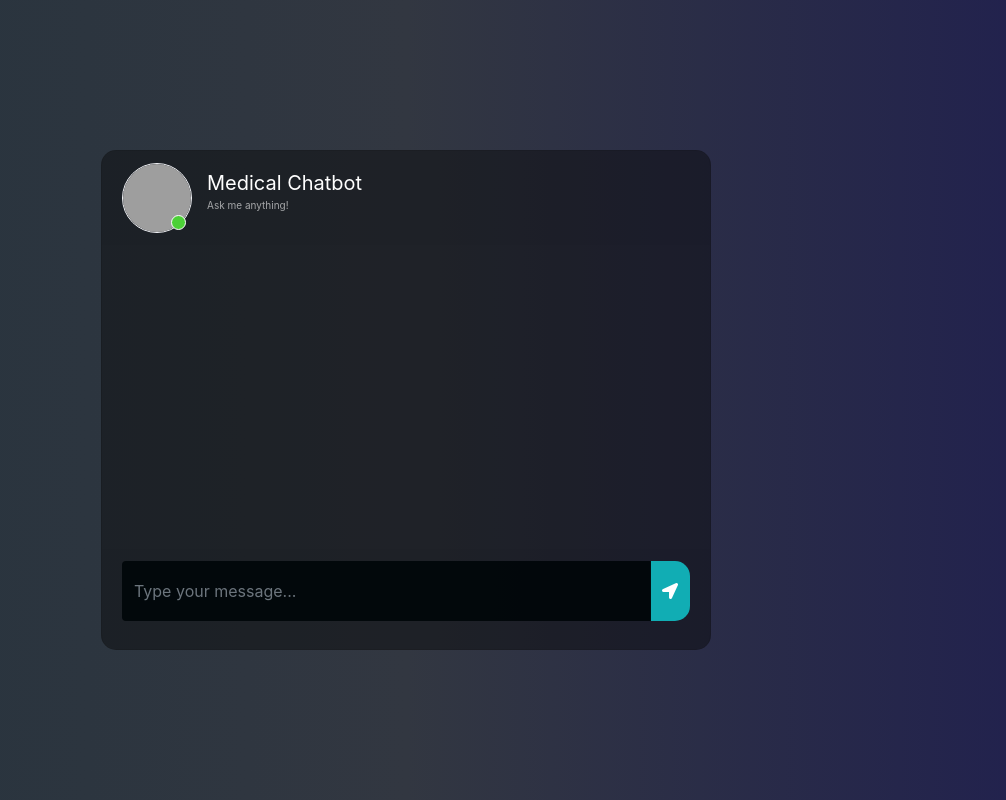
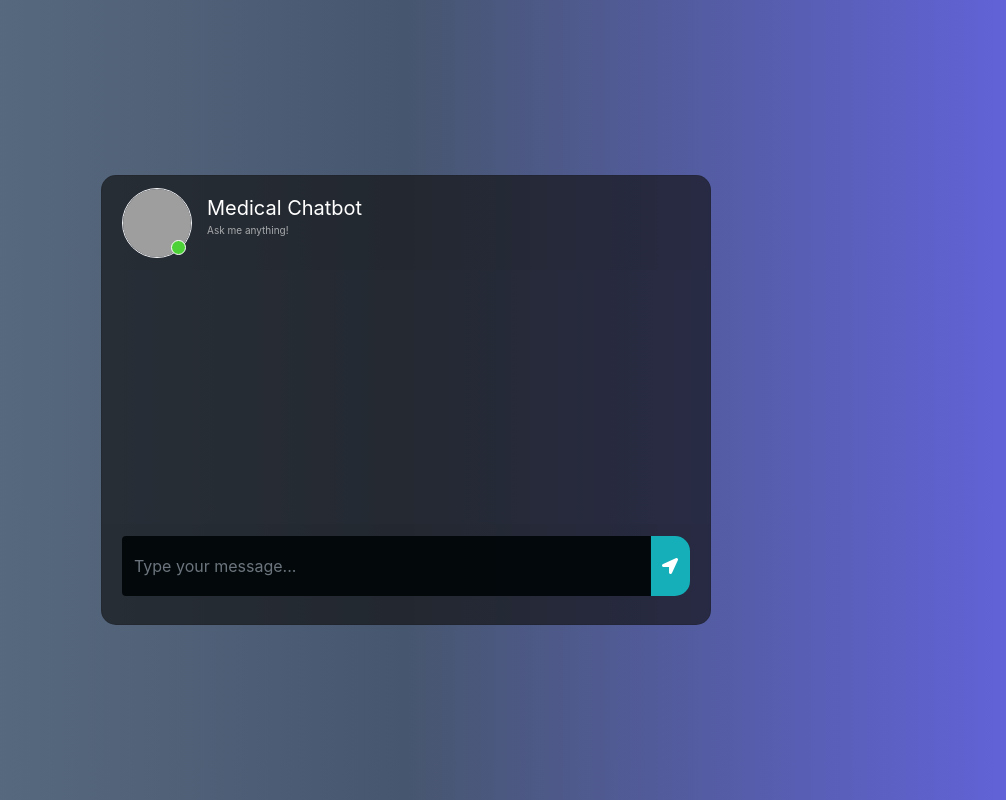
Before and after one commit to farooqshaikh22/Medical-Chatbot-Gen-AI, a Flask app: page / in a window 1280 px wide. Shown: the whole page, without its empty margins (234-1240 px from the left). Run offline with Flask 3, Linux system fonts and the light colour scheme; some libraries are stand-ins or nearby versions; grey boxes are pictures that could not be loaded.

Commit message:
css updated

```diff
--- a/static/style.css
+++ b/static/style.css
@@ -2,8 +2,8 @@ body,html{
 	height: 100%;
 	margin: 0;
 	background: rgb(26, 26, 27);
-   background: -webkit-linear-gradient(to right, rgb(40, 59, 34), rgb(54, 60, 70), rgb(32, 32, 43));
-	background: linear-gradient(to right, rgb(38, 51, 61), rgb(50, 55, 65), rgb(33, 33, 78));
+   background: -webkit-linear-gradient(to right, rgb(85, 114, 76), rgb(53, 60, 73), rgb(32, 32, 43));
+	background: linear-gradient(to right, rgb(95, 115, 135), rgb(71, 86, 111), rgb(99, 99, 222));
 }
 
 .chat{
@@ -11,9 +11,9 @@ body,html{
 	margin-bottom: auto;
 }
 .card{
-	height: 500px;
+	height: 450px;
 	border-radius: 15px !important;
-	background-color: rgba(11, 11, 11, 0.442) !important;
+	background-color: rgba(18, 17, 17, 0.648) !important;
 }
 .contacts_body{
 	padding:  0.75rem 0 !important;
@@ -36,7 +36,7 @@ border-radius: 0 0 15px 15px !important;
 }
 .search{
 	border-radius: 15px 0 0 15px !important;
-	background-color: rgba(0, 0, 0, 0.809) !important;
+	background-color: rgba(14, 12, 12, 0.809) !important;
 	border:0 !important;
 	color:white !important;
 }
@@ -86,7 +86,7 @@ border-radius: 0 0 15px 15px !important;
 	margin-bottom: 15px !important;
 }
 .active{
-	background-color: rgba(0,0,0,0.3);
+	background-color: rgba(7, 7, 7, 0.3);
 }
 .user_img{
 	height: 70px;
```
